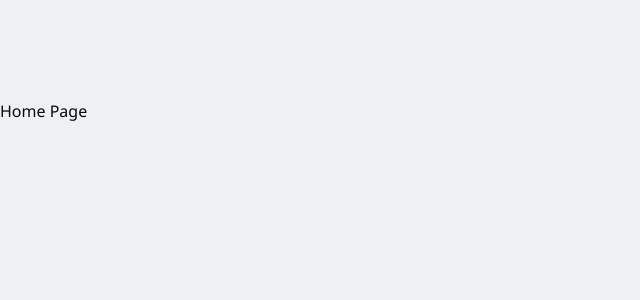
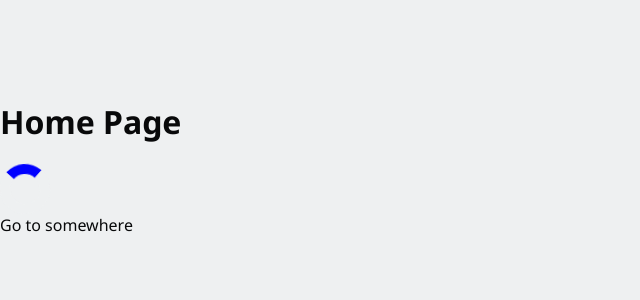
Before and after one commit to robgmerrill/mini-social-network, a Next.js app: page / in a window 1280 px wide. Shown: the top 300 px of the page, without its empty margins (0-640 px from the left). Built offline with nearby package versions, Linux system fonts and the light colour scheme.

Commit message:
add Loader component

```diff
--- /dev/null
+++ b/components/Loader.js
@@ -0,0 +1,23 @@
+import styled from "styled-components";
+
+const LoaderWrapper = styled.div`
+  border: 10px solid var(--color-bg);
+  width: 50px;
+  height: 50px;
+  border-top: 10px solid blue;
+  border-radius: 50%;
+  animation: spin 2s linear infinite;
+
+  @keyframes spin {
+    0% {
+      transform: rotate(0deg);
+    }
+    100% {
+      transform: rotate(360deg);
+    }
+  }
+`;
+
+export default function Loader({ show }) {
+  return show ? <LoaderWrapper /> : null;
+}
--- /dev/null
+++ b/pages/[username]/index.js
@@ -0,0 +1,3 @@
+export default function Index() {
+  return <h1>INDEX PAGE</h1>;
+}
--- /dev/null
+++ b/pages/enter.js
@@ -0,0 +1,3 @@
+export default function EnterPage() {
+  return <h1>ENTER PAGE</h1>;
+}
--- a/pages/index.js
+++ /dev/null
@@ -1,5 +0,0 @@
-import Head from "next/head";
-
-export default function Home() {
-  return <div>Home Page</div>;
-}
--- /dev/null
+++ b/pages/index.tsx
@@ -0,0 +1,13 @@
+import Head from "next/head";
+import Link from "next/link";
+import Loader from "../components/Loader";
+
+export default function Home() {
+  return (
+    <div>
+      <h1>Home Page</h1>
+      <Loader show={true} />
+      <Link href="/">Go to somewhere</Link>
+    </div>
+  );
+}
```
Also changed, not shown: lib/firebase.js (added, +24 -0 lines), package.json (+8 -2 lines), pages/[username]/[slug].js (added, +7 -0 lines), pages/_app.js (+4 -3 lines), pages/admin/[slug].js (added, +7 -0 lines), pages/admin/index.js (added, +7 -0 lines), tsconfig.json (added, +30 -0 lines), 2 other files (tests, documents, lock files or other folders).
